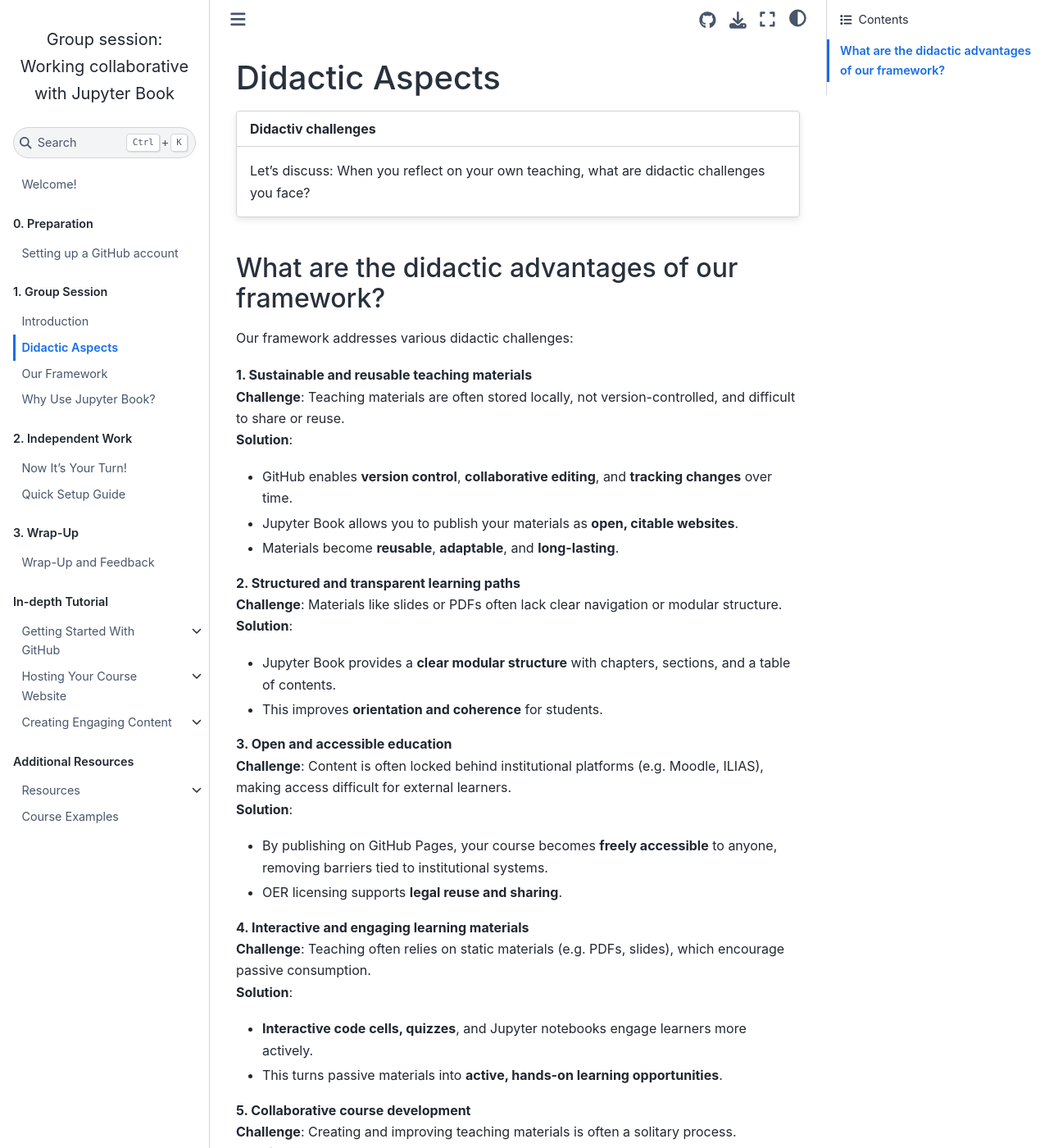
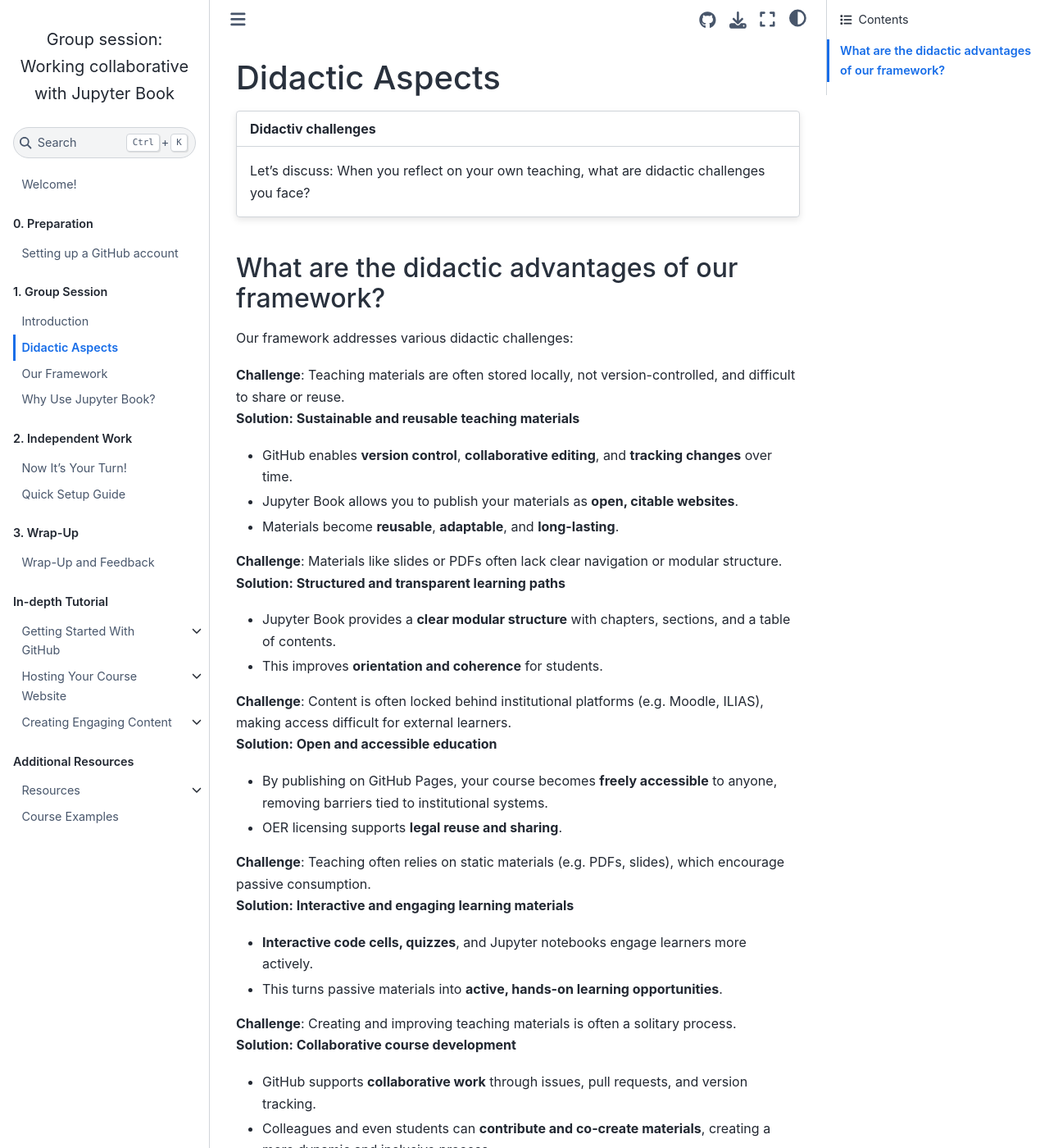
Before and after one commit to luciebinder/ws-openness-2025, a Jupyter Book: the page built from general-information/didactic.md, in a window 1280 px wide and 1400 px high. Shown: the whole window at 82% size. Built offline with Jupyter Book 1.0.4 settings and Sphinx 7.4.7 and the Sphinx Book theme 1.1.4, drawn with Linux system fonts in a browser that asks for light colours; some of the changed text lies outside the part shown.

Commit message:
Update didactic.md

```diff
--- a/general-information/didactic.md
+++ b/general-information/didactic.md
@@ -12,40 +12,34 @@
 
 Our framework addresses various didactic challenges:
 
-**1. Sustainable and reusable teaching materials**
 **Challenge**: Teaching materials are often stored locally, not version-controlled, and difficult to share or reuse.
-   **Solution**:
+**Solution: Sustainable and reusable teaching materials**
    - GitHub enables **version control**, **collaborative editing**, and **tracking changes** over time.
    - Jupyter Book allows you to publish your materials as **open, citable websites**.
    - Materials become **reusable**, **adaptable**, and **long-lasting**.
 
-**2. Structured and transparent learning paths**
 **Challenge**: Materials like slides or PDFs often lack clear navigation or modular structure.
-**Solution**:
+**Solution: Structured and transparent learning paths**
    - Jupyter Book provides a **clear modular structure** with chapters, sections, and a table of contents.
    - This improves **orientation and coherence** for students.
 
-**3. Open and accessible education**
 **Challenge**: Content is often locked behind institutional platforms (e.g. Moodle, ILIAS), making access difficult for external learners.
-**Solution**:
+**Solution: Open and accessible education**
    - By publishing on GitHub Pages, your course becomes **freely accessible** to anyone, removing barriers tied to institutional systems.
    - OER licensing supports **legal reuse and sharing**.
 
-**4. Interactive and engaging learning materials**
 **Challenge**: Teaching often relies on static materials (e.g. PDFs, slides), which encourage passive consumption.
-**Solution**:
+**Solution: Interactive and engaging learning materials**
    - **Interactive code cells, quizzes**, and Jupyter notebooks engage learners more actively.
    - This turns passive materials into **active, hands-on learning opportunities**.
 
-**5. Collaborative course development**
 **Challenge**: Creating and improving teaching materials is often a solitary process.
-**Solution**:
+**Solution: Collaborative course development**
    - GitHub supports **collaborative work** through issues, pull requests, and version tracking.
    - Colleagues and even students can **contribute and co-create materials**, creating a more dynamic and inclusive process.
 
-**6. Low entry barriers**
 **Challenge**: Educators may hesitate to adopt new tools due to complexity or lack of time.
-**Solution**:
+**Solution: Low entry barriers**
    - Our **ready-to-use course template** and clear documentation make getting started simple and efficient.
    - Even with limited technical experience, educators can quickly build and maintain high-quality digital courses.
 
```
